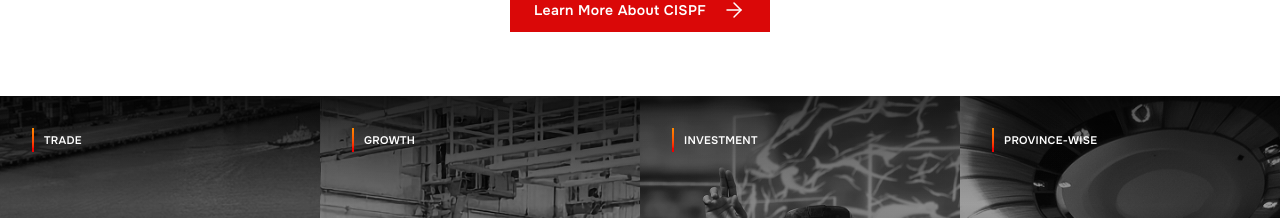
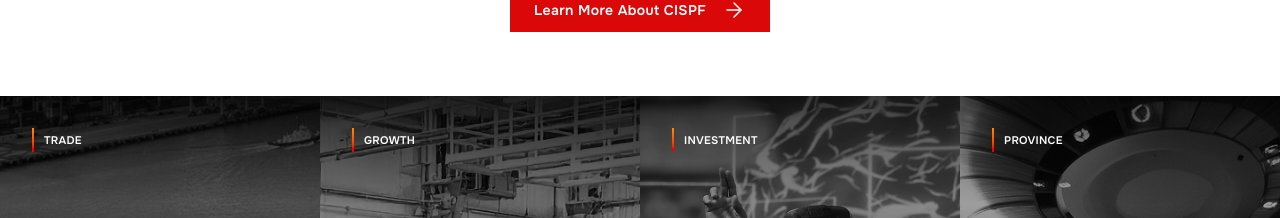
Before and after one commit to abhinavlitmus-crypto/cispf, a Next.js app in the folder web/: page / in a window 1280 px wide. Shown: the part 1495-1713 px from the top of the page. Built offline with nearby package versions, Linux system fonts and the light colour scheme.

Commit message:
text change

```diff
--- a/web/src/constants/opportunities.ts
+++ b/web/src/constants/opportunities.ts
@@ -39,7 +39,7 @@ export const opportunityItems: OpportunityItem[] = [
   },
   {
     id: "partnership",
-    eyebrow: "PROVINCE-WISE",
+    eyebrow: "PROVINCE",
     heading: "Provinces in the Play",
     description: "The right conversations can change the trajectory. CISPF convenes business, government and policy leaders around the questions that will shape Canada–India relations.",
     image: "/Image/home-provience-in-play.png",
```
